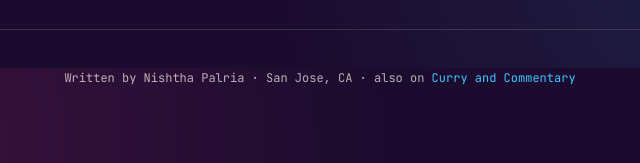
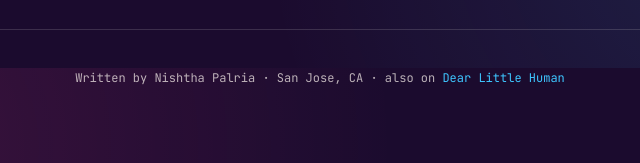
Before and after one commit to nishthapalria/chaatandchatter, a plain HTML site: page aalsi.html in a window 1280 px wide. Shown: the part 1532-1695 px from the top of the page, 320-960 px from the left. Drawn offline with Linux system fonts and the light colour scheme; no server answers; a script that the page names is missing.

Commit message:
Update aalsi.html

```diff
--- a/aalsi.html
+++ b/aalsi.html
@@ -146,7 +146,7 @@
   </div>
 
   <footer class="site-footer" style="position:relative; z-index:2; color: rgba(253,246,241,0.7); border-top-color: rgba(253,246,241,0.15);">
-    Written by Nishtha Palria &middot; San Jose, CA &middot; also on <a href="https://nishthapalria.github.io/curryandcommentary/" style="color: var(--blue);">Curry and Commentary</a>
+    Written by Nishtha Palria &middot; San Jose, CA &middot; also on <a href="https://nishthapalria.github.io/dearlittlehuman/" style="color: var(--blue);">Dear Little Human</a>
   </footer>
 
 <script>
```
